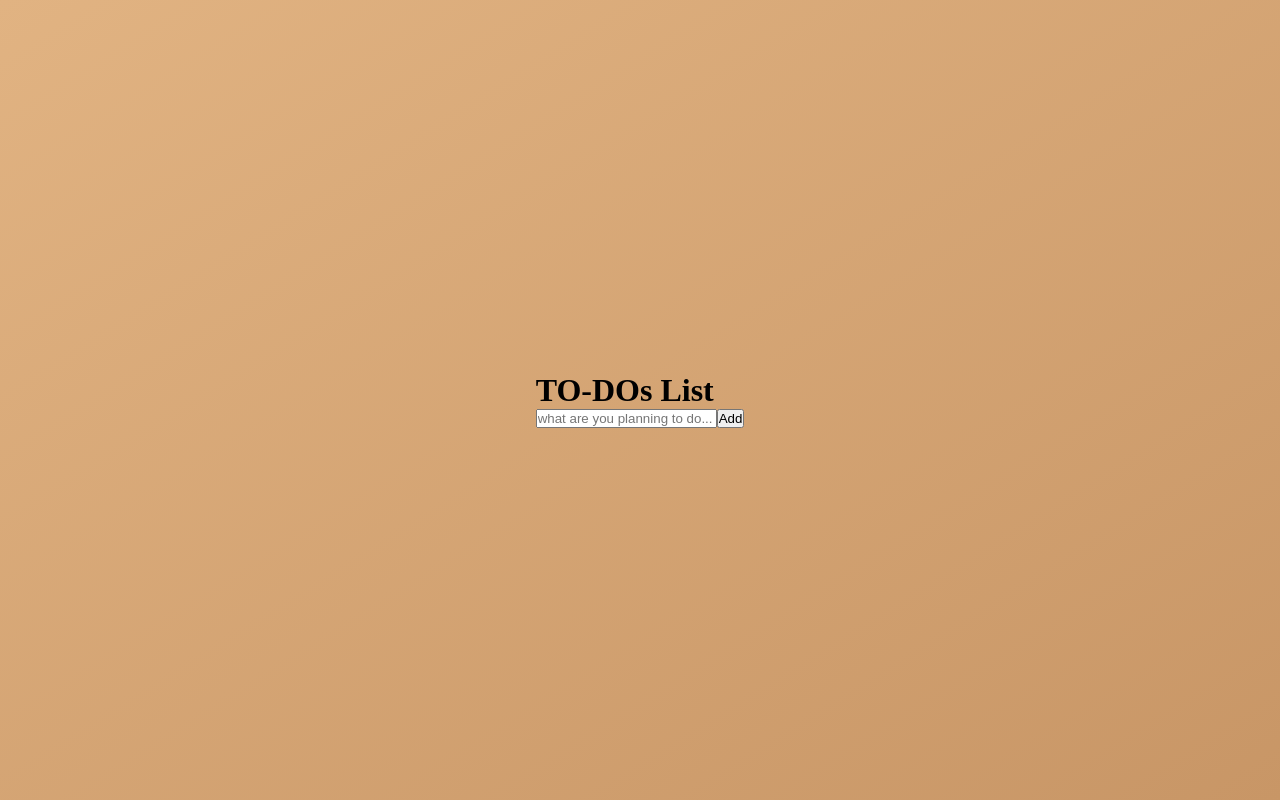
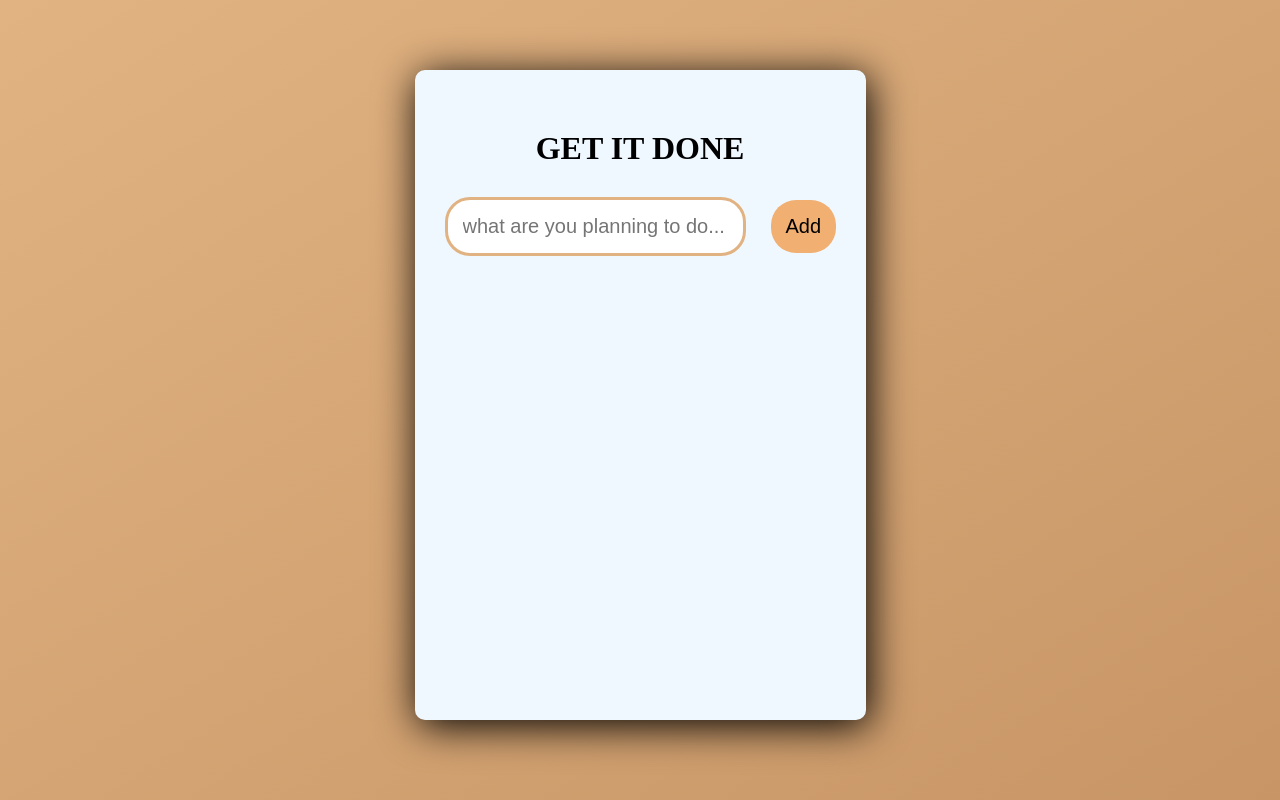
Before and after one commit to jolene-jebet/To-Do-List, a React (Create React App) app: page / in a window 1280 px wide. Built offline with nearby package versions, Linux system fonts and the light colour scheme.

Commit message:
style the header and input section

```diff
--- a/src/App.css
+++ b/src/App.css
@@ -11,3 +11,43 @@
   justify-content: center;
   align-items: center;
 }
+
+.app-wrapper{
+  background-color: aliceblue;
+  min-width: 450px;
+  min-height: 650px;
+  padding: 30px;
+  box-sizing: border-box;
+  border-radius: 10px;
+  box-shadow: 3px 6px 40px #000;
+  margin-bottom: 10px;
+}
+
+.header h1{
+  color: #000;
+  text-align: center;
+  margin: 30px 0;
+}
+
+.task-input {
+  outline: none;
+  width: 265px;
+  padding: 15px;
+  margin-right: 25px;
+  font-size: 20px;
+  color: #ccc;
+  /* background-color:#000; */
+  border: 3px solid #e1b382;
+  border-radius: 25px;
+
+}
+
+.button-add {
+  width: 65px;
+  padding: 15px 15px;
+  font-size: 20px;
+  border-radius: 25px;
+  border: 0;
+  background-color: #f1af71;
+  cursor: pointer;
+}
--- a/src/components/Header.js
+++ b/src/components/Header.js
@@ -3,7 +3,7 @@ import React from "react";
 const Header = () => {
     return (
         <div className='header'>
-            <h1>TO-DOs List</h1>
+            <h1>GET IT DONE</h1>
         </div>
     );
 }
```
